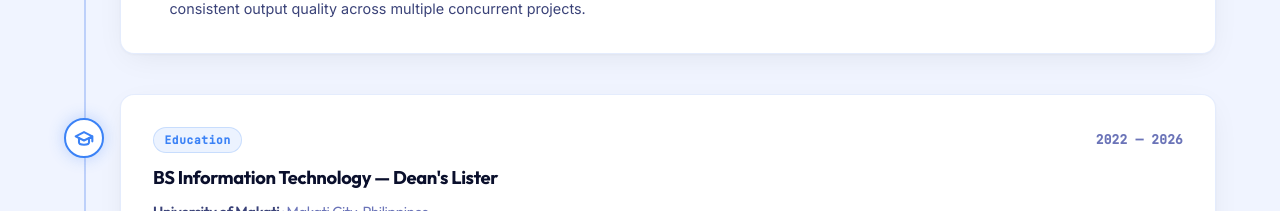
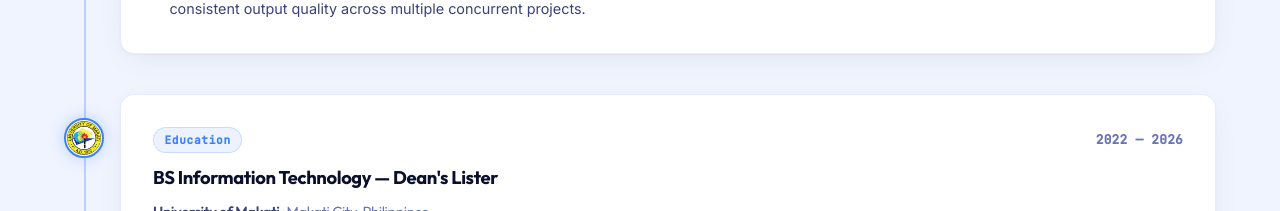
Before and after one commit to Artlein/MyPortfolio, a Next.js app: page / in a window 1280 px wide. Shown: the part 3580-3791 px from the top of the page. Built offline with nearby package versions, Linux system fonts and the light colour scheme.

Commit message:
feat: replace graduation cap icon with UMak logo in experience timeline

```diff
--- a/src/components/Experience.tsx
+++ b/src/components/Experience.tsx
@@ -1,6 +1,7 @@
 "use client";
 
 import React, { useEffect, useRef } from "react";
+import Image from "next/image";
 import styles from "./Experience.module.css";
 
 interface TimelineEvent {
@@ -68,10 +69,13 @@ const timelineData: TimelineEvent[] = [
       "Integrated Zero Trust Architecture, 3-tier Role-Based Access Control, and SHA-256 cryptographic audit logs into the capstone web portal.",
     ],
     icon: (
-      <svg width="20" height="20" viewBox="0 0 24 24" fill="none" stroke="currentColor" strokeWidth="2.5" strokeLinecap="round" strokeLinejoin="round">
-        <path d="M22 10v6M2 10l10-5 10 5-10 5z"></path>
-        <path d="M6 12v5c0 2 2 3 6 3s6-1 6-3v-5"></path>
-      </svg>
+      <Image
+        src="/images/umak_logo.png"
+        alt="University of Makati"
+        width={34}
+        height={34}
+        style={{ borderRadius: "50%", objectFit: "cover" }}
+      />
     ),
     accentColor: "#3b82f6",
   },
```
Also changed, not shown: public/images/umak_logo.png (added).
